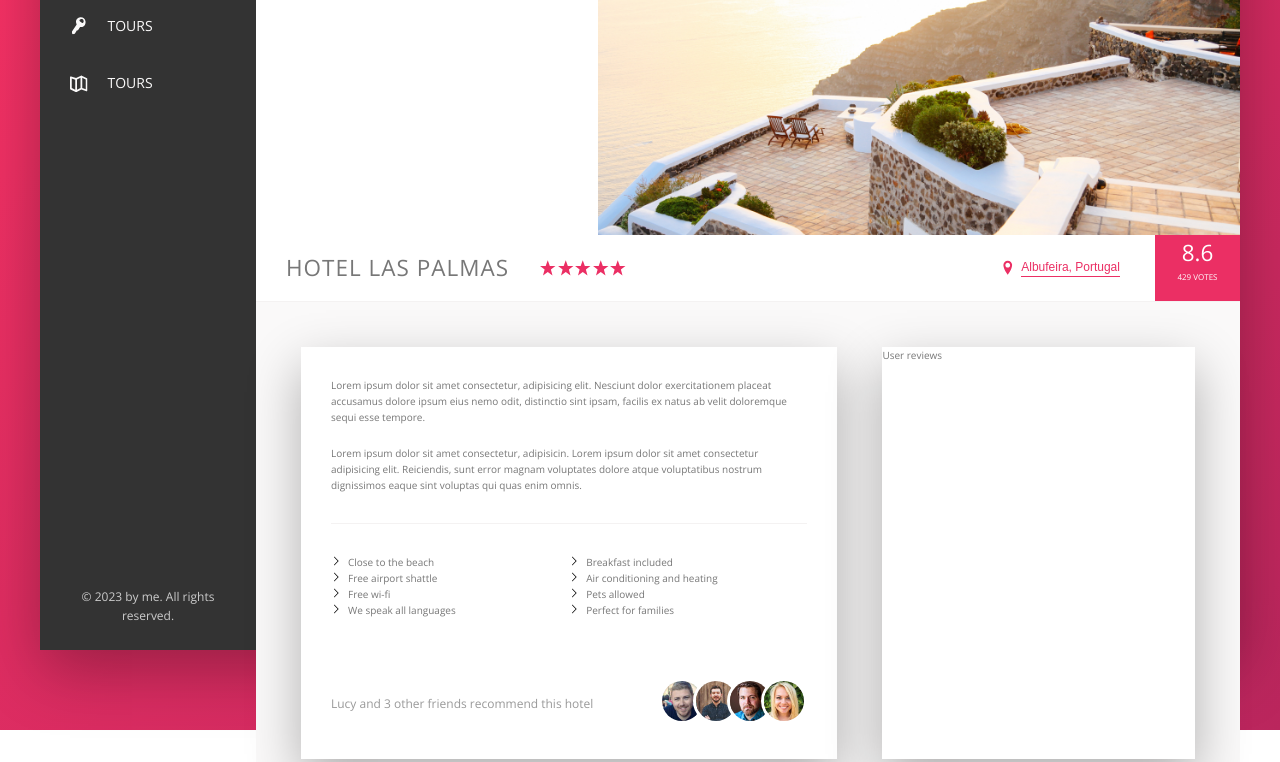
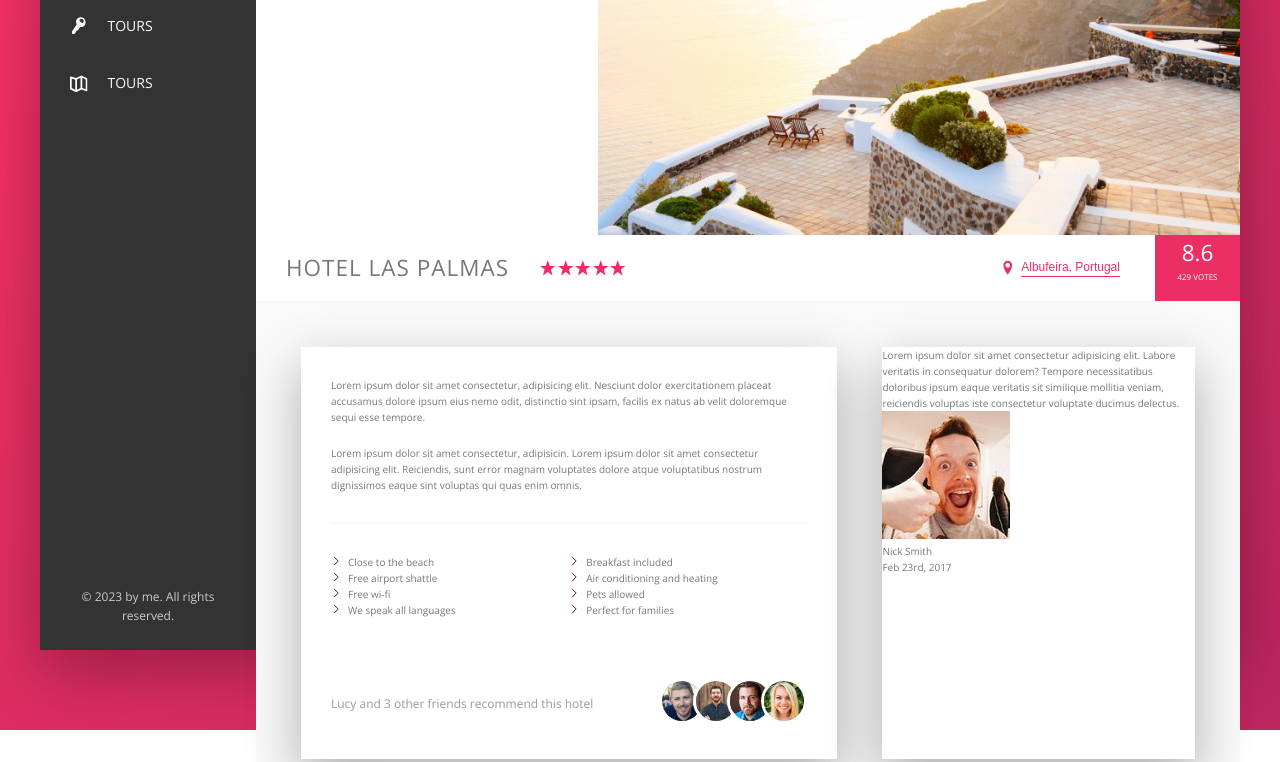
Before and after one commit to ElenaGrasovskaya/Trillo, a website: page index.html in a window 1280 px wide. Shown: the part 300-1062 px from the top of the page. Drawn offline with nearby package versions, Linux system fonts and the light colour scheme.

Commit message:
Minor changes

```diff
--- a/index.html
+++ b/index.html
@@ -214,7 +214,17 @@
              </div>
             </div>
             <div class="user-reviews">
-              User reviews
+              <figure class="review">
+                <blockquote class="review__text">Lorem ipsum dolor sit amet consectetur adipisicing elit. Labore veritatis in consequatur dolorem? Tempore necessitatibus doloribus ipsum eaque veritatis sit similique mollitia veniam, reiciendis voluptas iste consectetur voluptate ducimus delectus.</blockquote>
+                <figcaption class="review__photo">
+                  <img src="img/user-1.jpg" alt="User 1" class="review__photo">
+                  <div class="review__user-box">
+                    <p class="review__user-name">Nick Smith</p>
+                    <p class="review__user-date">Feb 23rd, 2017</p>
+                  </div>
+                  <div class="review__rating"></div>
+                </figcaption>
+              </figure>
             </div>
           </div>
         </main>
--- a/sass/_components.scss
+++ b/sass/_components.scss
@@ -325,10 +325,10 @@
 
 
         //Newer browsers - masks
-       // background-color: var(--color-primary);
+        background-color: var(--color-primary);
 
-       // mask-image: url(../img/chevron-thin-right.svg);
-       // mask-size: cover;
+       mask-image: url(../img/chevron-thin-right.svg);
+       mask-size: cover;
 
 
     }
```
Also changed, not shown: css/style.css.
